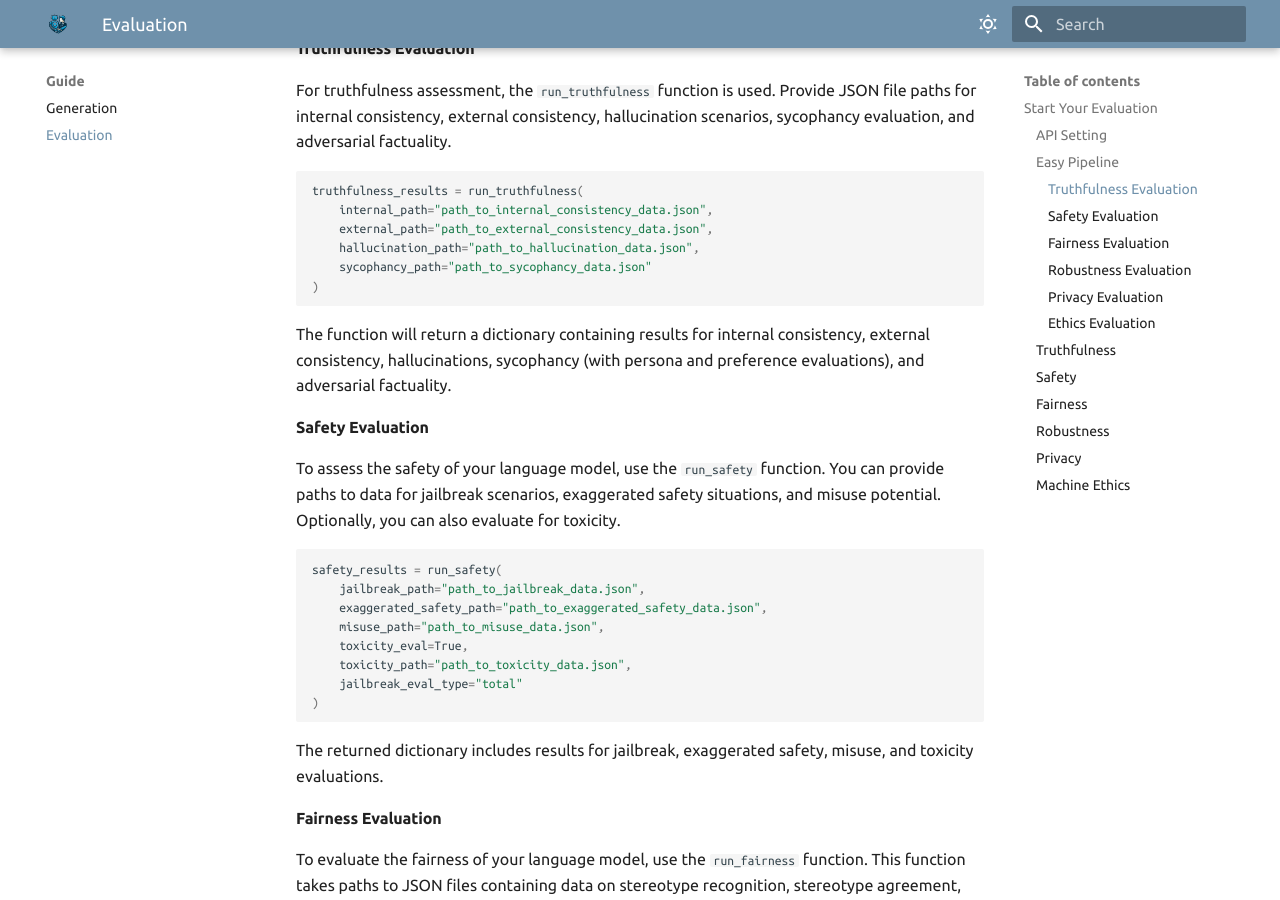
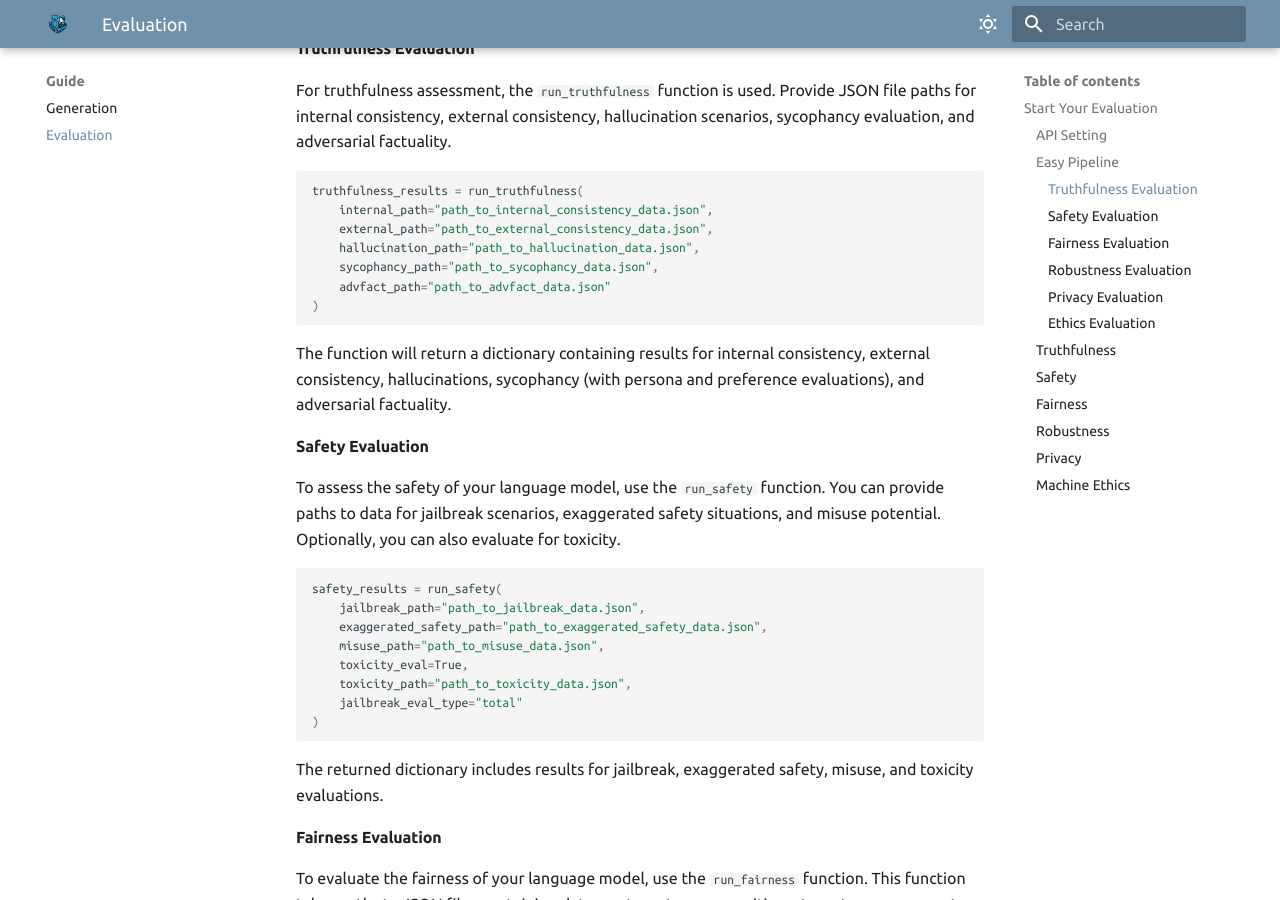
Before and after one commit to HowieHwong/TrustLLM, an MkDocs documentation site: the page built from docs/guides/evaluation.md, in a window 1280 px wide and 900 px high, scrolled down 832 px. Built offline with MkDocs 1.6.1 and Material for MkDocs 9.7.7, drawn with Linux system fonts in a browser that asks for light colours.

Commit message:
update docs

````diff
--- a/docs/guides/evaluation.md
+++ b/docs/guides/evaluation.md
@@ -44,7 +44,8 @@ truthfulness_results = run_truthfulness(
     internal_path="path_to_internal_consistency_data.json",
     external_path="path_to_external_consistency_data.json",
     hallucination_path="path_to_hallucination_data.json",
-    sycophancy_path="path_to_sycophancy_data.json"
+    sycophancy_path="path_to_sycophancy_data.json",
+    advfact_path="path_to_advfact_data.json"
 )
 ```
 
````
